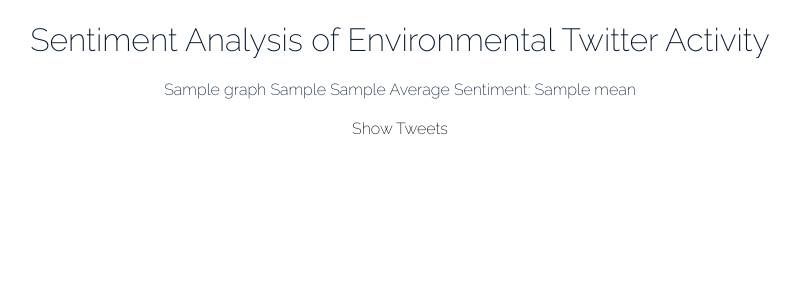
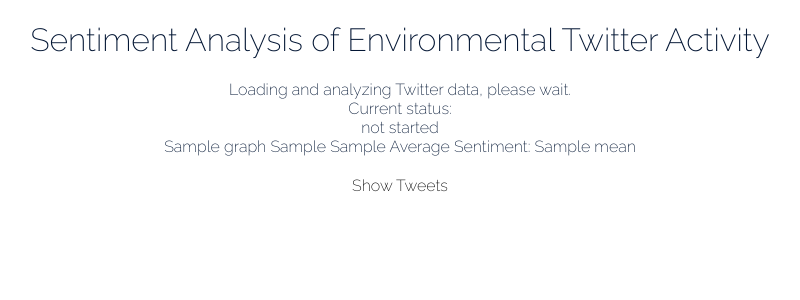
Before and after one commit to nmoolenijzer/environmental-tweets, a Python web app: template templates/index.html in a window 1280 px wide. Shown: the top 300 px of the page, without its empty margins (248-1048 px from the left). Run offline with Jinja, Linux system fonts and the light colour scheme; the template is opened without the code that fills it: most values are stand-ins (such as "Sample title", 1, 10 or a date in 2020).

Commit message:
add timer in js

```diff
--- a/templates/index.html
+++ b/templates/index.html
@@ -68,12 +68,14 @@
   <title>Environmental Tweets</title>
 </head>
 
-<body onload="tweets.style.display = 'none';">
+<body onload="tweets.style.display = 'none'; getStatus()">
   <h1>Sentiment Analysis of Environmental Twitter Activity</h1>
   <div style="font-weight: 200; font-family: 'Raleway', sans-serif; color: #031634;">
     <!-- top: 0; left: 0; position: absolute; width: 100%; height: 100%"> -->
     <div class="graph">
       <!-- <img src="{{image}}"><br /><br /> -->
+      Loading and analyzing Twitter data, please wait.<br />
+      Current status: <div id='status'></div>
       {{ graph|safe }}
       {{ tzGraph|safe }}
       {{ tsGraph|safe }}
@@ -98,6 +100,8 @@
 
 <script>
 
+var status = 'not started'
+
 function showTweets() {
   var tweets = document.getElementById('tweets');
   console.log(tweets.style.display)
@@ -111,4 +115,29 @@ function showTweets() {
   }
 }
 
+if (!location.href.includes("/update_charts")) {
+  window.setInterval(function() {
+    document.getElementById("status").innerHTML = status;
+    if (status != "finished") {
+      getStatus()
+    }
+    else {
+      location.href = "/update_charts"
+    }
+  }, 500);
+}
+
+
+function getStatus() {
+  var xmlHttp = new XMLHttpRequest();
+  xmlHttp.onreadystatechange = function() {
+    if (xmlHttp.readyState == 4 && xmlHttp.status == 200) {
+      status = xmlHttp.responseText
+    }
+  }
+  xmlHttp.open("GET", "/check_status", true);
+  xmlHttp.send(null);
+}
+
+
 </script>
```
Also changed, not shown: db.sqlite3.
